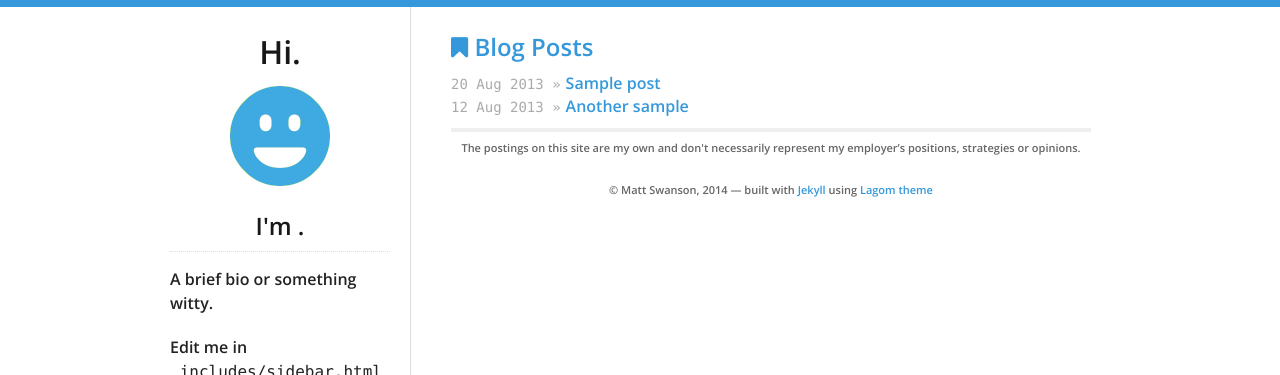
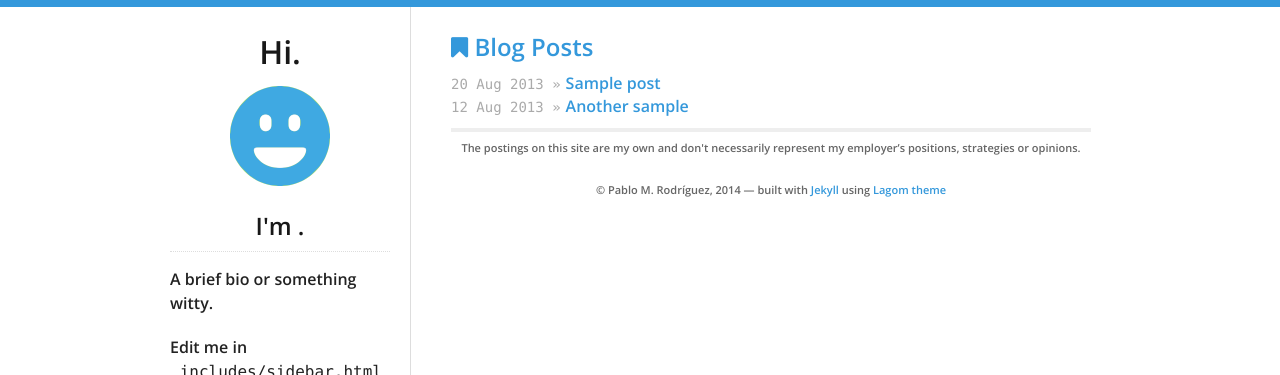
Before and after one commit to fearofcrime/fearofcrime.github.io, a Jekyll site: the page built from index.html, in a window 1280 px wide. Shown: the top 375 px of the page. Built offline with Jekyll 4.4.1, drawn with Linux system fonts in a browser that asks for light colours; nearby versions of some CDN libraries.

Commit message:
Update theme.yml

```diff
--- a/_data/theme.yml
+++ b/_data/theme.yml
@@ -19,8 +19,8 @@ social:
   #flickr: johndoe
 
 # "Hi, I'm _______"
-name: Matt Swanson
-email: test@example.com
+name: Pablo M. Rodríguez
+email: pabrodrod1@alum.us.es
 tagline: "weak opinions, strongly held"
 
 # Google Analytics key, leave blank to ignore
```
